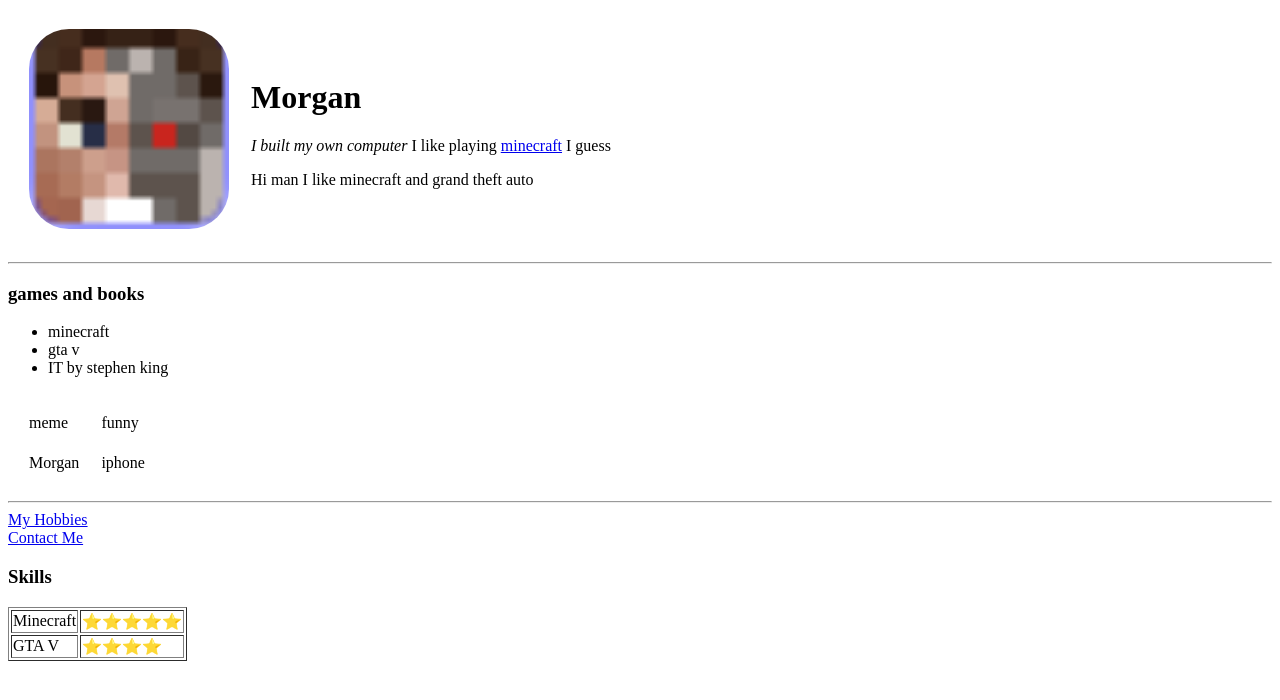
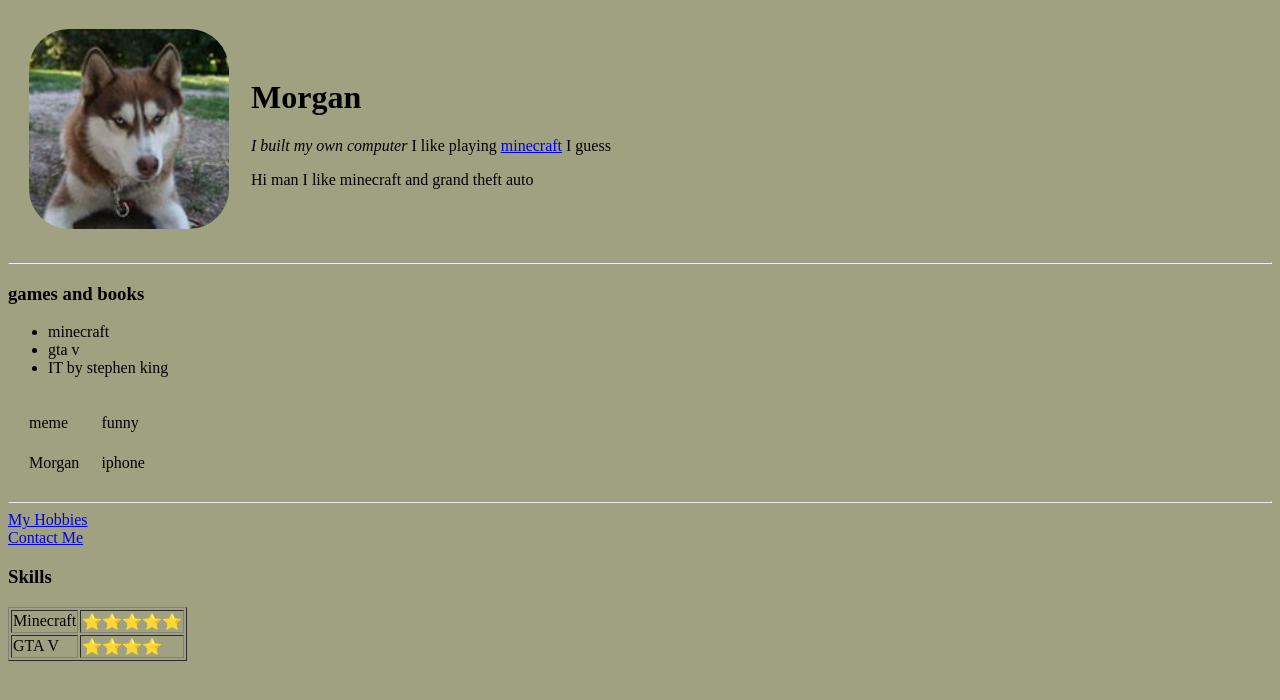
Before and after one commit to mortech15/pc, a plain HTML site: page index.html in a window 1280 px wide. Drawn offline with Linux system fonts and the light colour scheme.

Commit message:
Add files via upload

```diff
--- a/index.html
+++ b/index.html
@@ -14,10 +14,10 @@
   <title>morgan</title>
 </head>
 
-<body>
+<body style="background-color:#9fa180;">
   <table cellspacing="20">
     <tr>
-      <td><img class="mc" src="images/mcface.png" alt="mcface"></td>
+      <td><img class="mc" src="images/khan.jpg" alt="kahn"></td>
       <td>
         <h1>Morgan</h1>
         <p>
```
Also changed, not shown: contactme.html (+2 -2 lines), hobbies.html (+1 -1 lines), images/khan.jpg (added).
